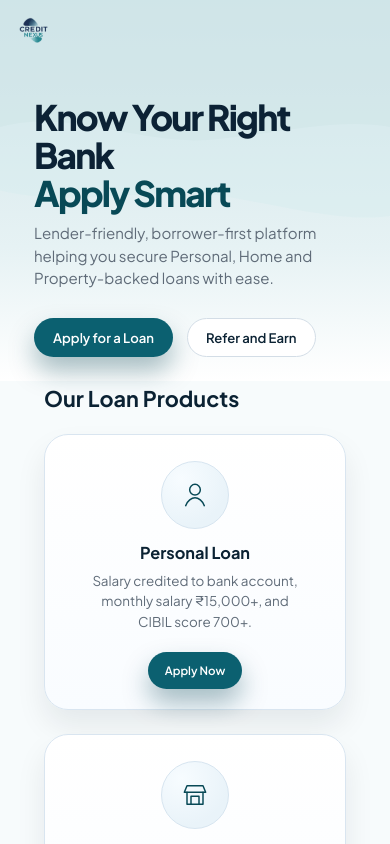
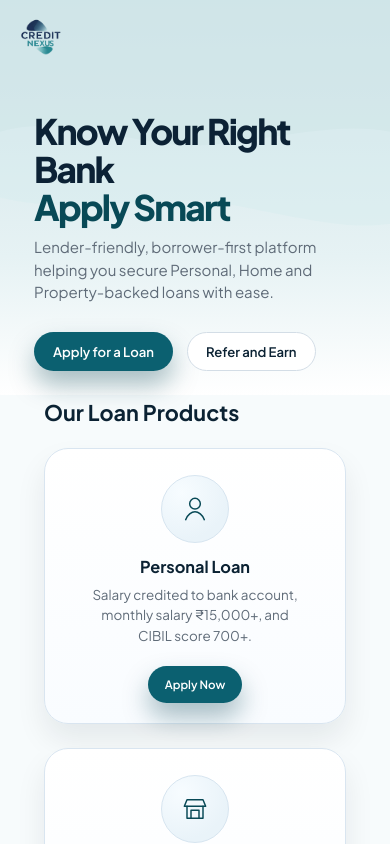
Before and after one commit to Jeshoorin/Credit_Nexus, a React (Vite) app: page / in a window 390 px wide. Shown: the top 844 px of the page. Built offline with nearby package versions, Linux system fonts and the light colour scheme.

Commit message:
changed postiion

```diff
--- a/src/App.css
+++ b/src/App.css
@@ -60,10 +60,11 @@ header {
   display: flex;
   align-items: center;
   gap: 10px;
+  transform: translateX(-20px);
 }
 
 .logo-image {
-  height: clamp(34px, 6vw, 64px);
+  height: clamp(34px, 7vw, 84px);
   width: auto;
   display: block;
 }
@@ -623,6 +624,11 @@ footer {
     display: none; /* like many mobile designs */
   }
 
+  .logo-image {
+    height: 48px;
+    transform: translateX(20px);
+  }
+
   .hero {
     padding: 32px 18px 24px;
   }
```
